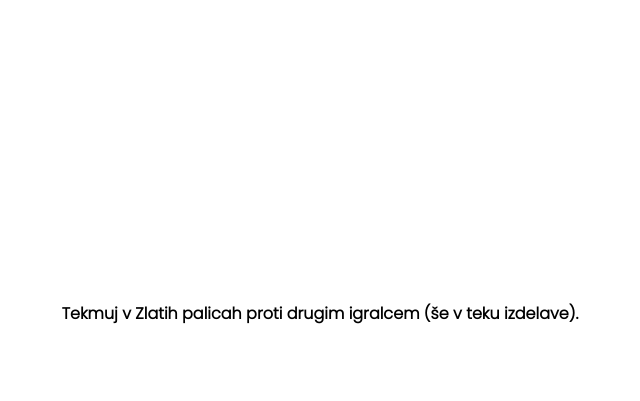
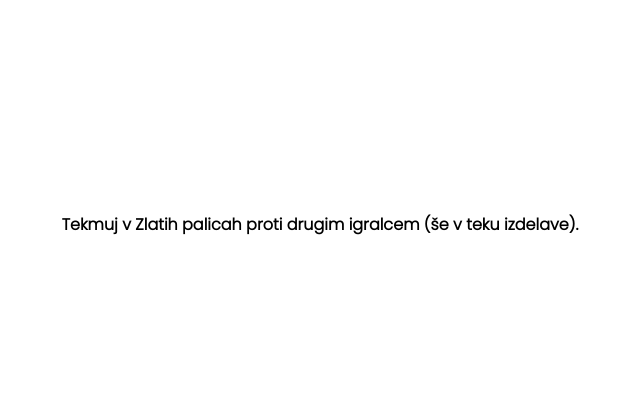
Before and after one commit to NovakJon/NovakJon.github.io, a PHP site: page / in a window 1280 px wide. Shown: the part 497-898 px from the top of the page, without its empty margins (320-960 px from the left). After the commit the page ends 732 px from the top, so only its background shows below. Run offline with PHP 8.4, Linux system fonts and the light colour scheme.

Commit message:
Update Style.css

```diff
--- a/Style.css
+++ b/Style.css
@@ -167,12 +167,14 @@
   .besedilo1{
     width: 75%;
     float: left;
-    padding-right: 25px;
+    padding-right: 30px;
     font-family: "Poppins", sans-serif;
     color: black;
     display: flex;
     justify-content: center;
     align-items: center;
+    height: 700px;
+    padding-bottom: 15%;
   }
 
   .palca{
@@ -188,8 +190,9 @@
     color: black;
     display: flex;
     justify-content: center;
-
-    height: 200px;
+    /* align-items: flex-end; */
+    /* padding-bottom: 25%; */
+    height: 300px;
   }
 
   .multi{
@@ -201,8 +204,8 @@
     margin-left: 15%;
     margin-right: 15%;
     height: 200px;
-    padding-top: 200px;
-    padding-bottom: 100px;
+    align-items: flex-end;
+    padding-bottom: 5%;
   }
 
   #instagram1{
```
